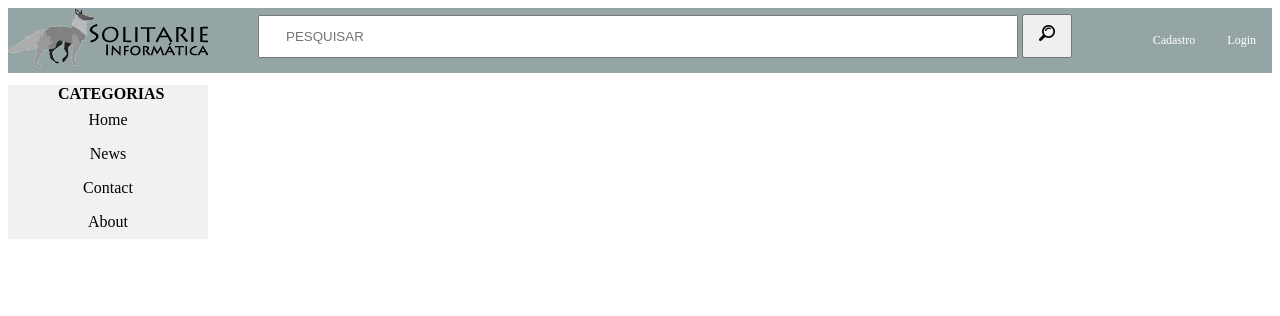
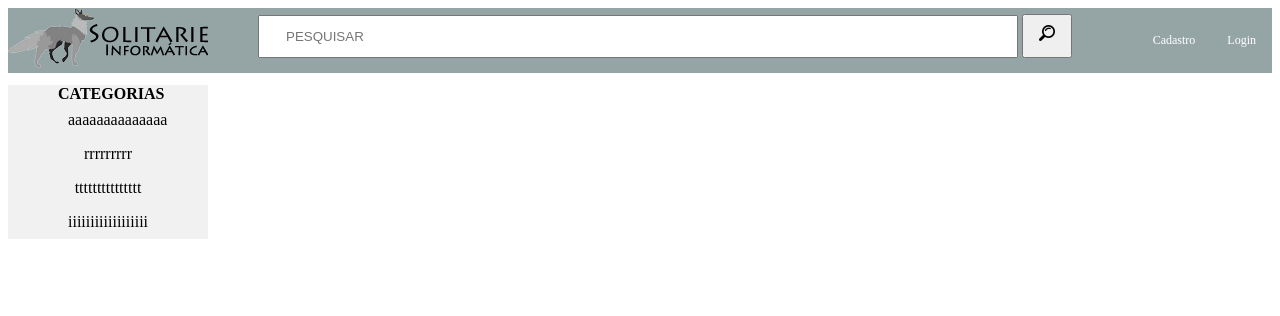
Before and after one commit to vitornic/SolitaireInfo, a PHP site: page / in a window 1280 px wide. Shown: the top 316 px of the page. Run offline with PHP 8.4, Linux system fonts and the light colour scheme.

Commit message:
Add files via upload

```diff
--- a/css/stylesheet.css
+++ b/css/stylesheet.css
@@ -48,7 +48,7 @@ img {
 
 .sidebar li a {
   display: block;
-  width: 60px;
+  width: 80px;
 }
 
 .sidebar ul {
@@ -60,9 +60,8 @@ img {
 }
 
 .sidebar li a {
-  display: block;
   color: #000;
-  padding: 8px 35%;
+  padding: 8px 30%;
   text-decoration: none;
   text-align: center;
 }
--- a/index.html
+++ b/index.html
@@ -20,10 +20,10 @@
     <div class="sidebar">
         <ul>
             <strong>CATEGORIAS</strong>
-            <li><a href="default.asp">Home</a></li>
-            <li><a href="news.asp">News</a></li>
-            <li><a href="contact.asp">Contact</a></li>
-            <li><a href="about.asp">About</a></li>
+            <li><a href="default.asp">aaaaaaaaaaaaaa</a></li>
+            <li><a href="news.asp">rrrrrrrrr</a></li>
+            <li><a href="contact.asp">ttttttttttttttt</a></li>
+            <li><a href="about.asp">iiiiiiiiiiiiiiiiii</a></li>
         </ul>
     </div>
 </body>
```
